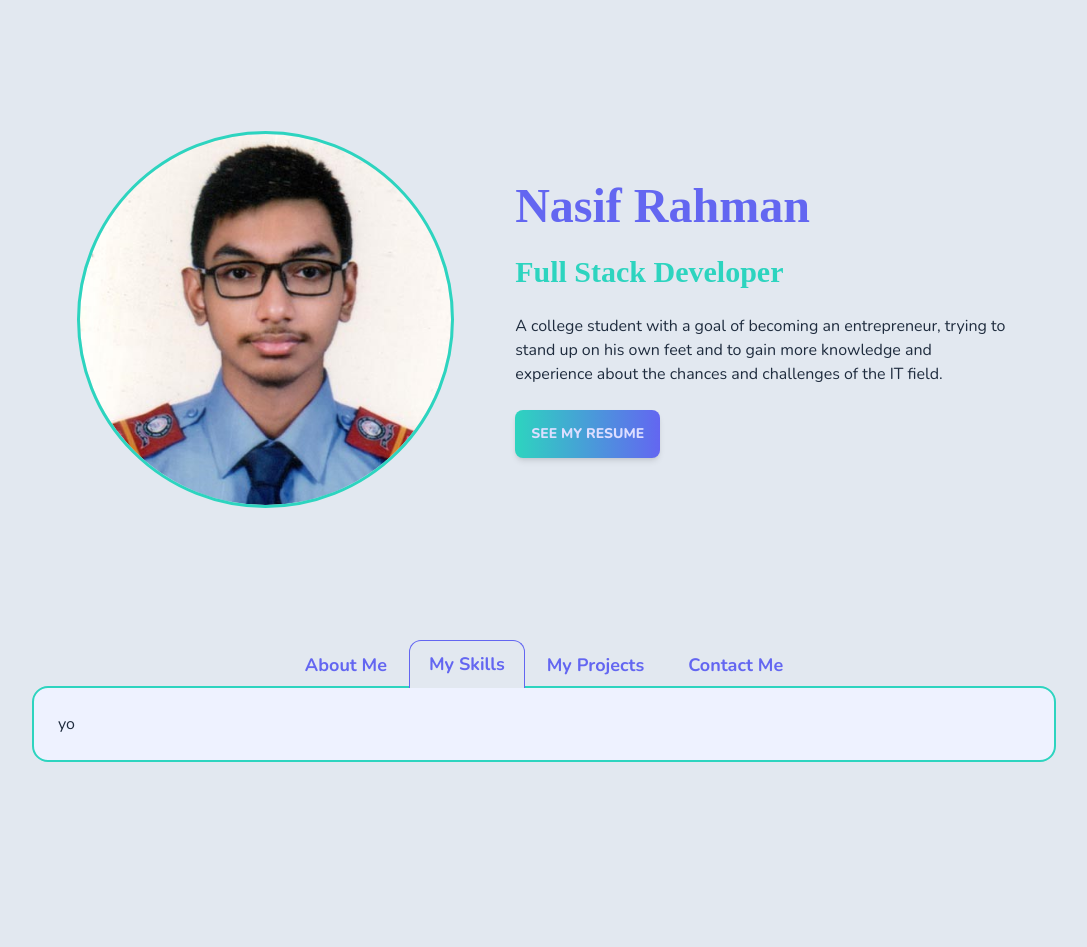
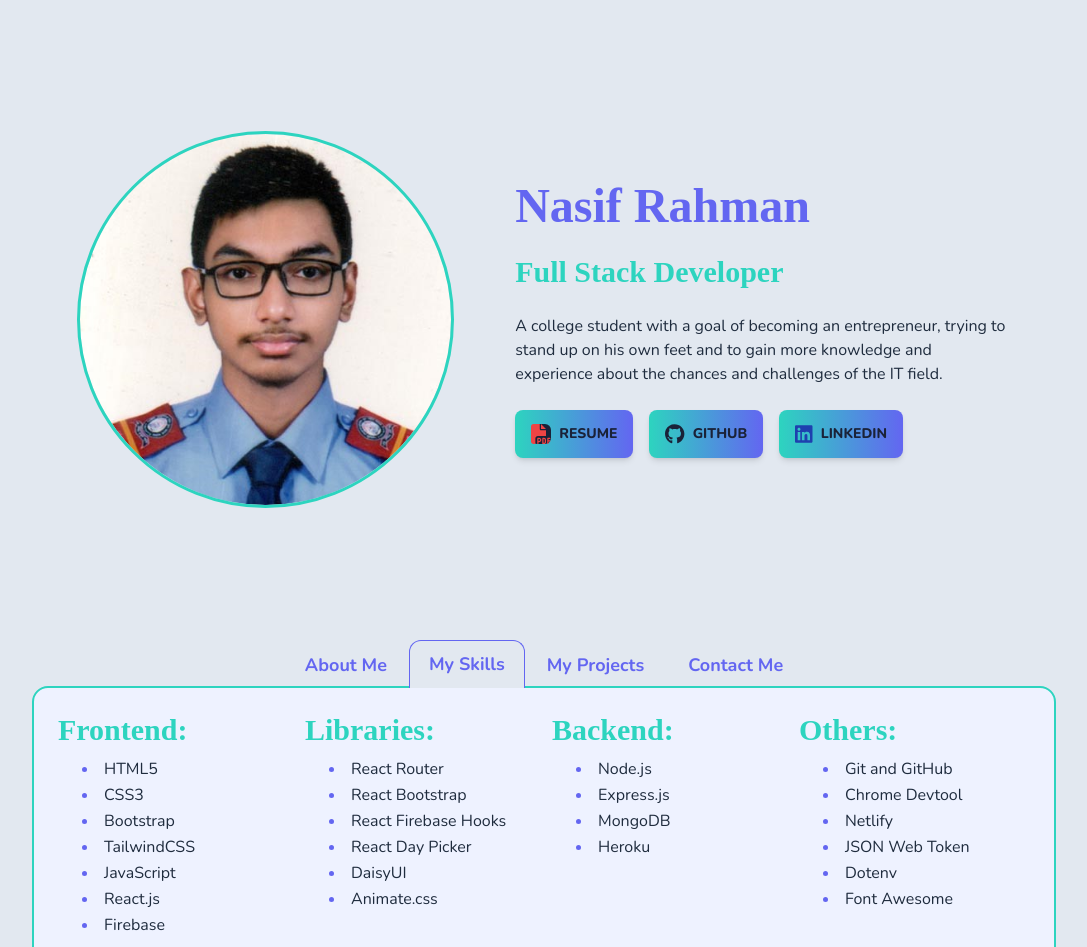
Before and after one commit to genuinestalwart/genuinestalwart.github.io, a React (Create React App) app: page /skills in a window 1280 px wide. Shown: the top 947 px of the page, without its empty margins (96-1183 px from the left). Before the commit the page ends 842 px from the top, so only its background shows below. Built offline with nearby package versions, Linux system fonts and the light colour scheme; a web font is replaced by a local one.

Commit message:
my skills section done

```diff
--- a/package.json
+++ b/package.json
@@ -3,6 +3,11 @@
 	"version": "0.1.0",
 	"private": true,
 	"dependencies": {
+		"@fortawesome/fontawesome-svg-core": "^6.1.1",
+		"@fortawesome/free-brands-svg-icons": "^6.1.1",
+		"@fortawesome/free-regular-svg-icons": "^6.1.1",
+		"@fortawesome/free-solid-svg-icons": "^6.1.1",
+		"@fortawesome/react-fontawesome": "^0.1.18",
 		"@testing-library/jest-dom": "^5.16.4",
 		"@testing-library/react": "^13.3.0",
 		"@testing-library/user-event": "^13.5.0",
--- a/src/App.css
+++ b/src/App.css
@@ -27,6 +27,9 @@ em {
 	@apply px-5;
 	@apply pb-0;
 }
+::marker {
+	@apply text-primary;
+}
 .steps-vertical .step {
 	@apply min-h-12;
 }
--- a/src/components/Home/AboutMe.js
+++ b/src/components/Home/AboutMe.js
@@ -55,7 +55,7 @@ const AboutMe = () => {
 				. I know, it won&apos;t be so easy. But I can at least try it
 				out. And before that, I want to be:
 			</p>
-			<ul className='ml-8 steps steps-vertical'>
+			<ul className='ml-6 steps steps-vertical'>
 				<li className='after:font-bold step step-secondary'>
 					a content creator, then
 				</li>
--- a/src/components/Home/MySkills.js
+++ b/src/components/Home/MySkills.js
@@ -2,9 +2,56 @@ import React from "react";
 
 const MySkills = () => {
 	return (
-		<div>
-			<div>yo</div>
-		</div>
+		<section className='gap-4 grid grid-cols-4 leading-relaxed'>
+			<div className='space-y-2'>
+				<h3 className='font-bold text-3xl text-secondary'>Frontend:</h3>
+				<ul className='list-disc list-inside ml-6'>
+					<li>HTML5</li>
+					<li>CSS3</li>
+					<li>Bootstrap</li>
+					<li>TailwindCSS</li>
+					<li>JavaScript</li>
+					<li>React.js</li>
+					<li>Firebase</li>
+				</ul>
+			</div>
+
+			<div className='space-y-2'>
+				<h3 className='font-bold text-3xl text-secondary'>
+					Libraries:
+				</h3>
+				<ul className='list-disc list-inside ml-6'>
+					<li>React Router</li>
+					<li>React Bootstrap</li>
+					<li>React Firebase Hooks</li>
+					<li>React Day Picker</li>
+					<li>DaisyUI</li>
+					<li>Animate.css</li>
+				</ul>
+			</div>
+
+			<div className='space-y-2'>
+				<h3 className='font-bold text-3xl text-secondary'>Backend:</h3>
+				<ul className='list-disc list-inside ml-6'>
+					<li>Node.js</li>
+					<li>Express.js</li>
+					<li>MongoDB</li>
+					<li>Heroku</li>
+				</ul>
+			</div>
+
+			<div className='space-y-2'>
+				<h3 className='font-bold text-3xl text-secondary'>Others:</h3>
+				<ul className='list-disc list-inside ml-6'>
+					<li>Git and GitHub</li>
+					<li>Chrome Devtool</li>
+					<li>Netlify</li>
+					<li>JSON Web Token</li>
+					<li>Dotenv</li>
+					<li>Font Awesome</li>
+				</ul>
+			</div>
+		</section>
 	);
 };
 
--- a/src/components/Home/Profile.js
+++ b/src/components/Home/Profile.js
@@ -1,6 +1,9 @@
 import React from "react";
 import "hover.css";
 import picture from "../../assets/images/my-picture.jpg";
+import { FontAwesomeIcon } from "@fortawesome/react-fontawesome";
+import { faFilePdf } from "@fortawesome/free-solid-svg-icons";
+import { faGithub, faLinkedin } from "@fortawesome/free-brands-svg-icons";
 
 const Profile = () => {
 	return (
@@ -25,13 +28,38 @@ const Profile = () => {
 							to gain more knowledge and experience about the
 							chances and challenges of the IT field.
 						</p>
-						<a
-							className='bg-gradient-to-r border-0 btn btn-primary font-extrabold from-secondary hover:from-secondary-focus shadow-md to-primary hover:to-primary-focus'
-							href='https://drive.google.com/file/d/16IdpoIOfWhEZ6-Oc_kkPP8d_67j6muxN/view?usp=sharing'
-							rel='noreferrer'
-							target='_blank'>
-							See My Resume
-						</a>
+						<div className='space-x-4'>
+							<a
+								className='bg-gradient-to-r border-0 btn btn-primary font-extrabold from-secondary hover:from-secondary-focus shadow-md text-[#1A2238] to-primary hover:to-primary-focus'
+								href='https://tinyurl.com/nasifrahman-resume'
+								rel='noreferrer'
+								target='_blank'>
+								<FontAwesomeIcon
+									className='bg-[#1A2238] mr-2 rounded-md text-xl text-red-500'
+									icon={faFilePdf}></FontAwesomeIcon>{" "}
+								Resume
+							</a>
+							<a
+								className='bg-gradient-to-r border-0 btn btn-primary font-extrabold from-secondary hover:from-secondary-focus shadow-md text-[#1A2238] to-primary hover:to-primary-focus'
+								href='https://github.com/genuinestalwart'
+								rel='noreferrer'
+								target='_blank'>
+								<FontAwesomeIcon
+									className='mr-2 text-xl text-[#1A2238]'
+									icon={faGithub}></FontAwesomeIcon>{" "}
+								GitHub
+							</a>
+							<a
+								className='bg-gradient-to-r border-0 btn btn-primary font-extrabold from-secondary hover:from-secondary-focus shadow-md text-[#1A2238] to-primary hover:to-primary-focus'
+								href='https://www.linkedin.com/in/genuinestalwart/'
+								rel='noreferrer'
+								target='_blank'>
+								<FontAwesomeIcon
+									className='mr-2 text-xl text-blue-800'
+									icon={faLinkedin}></FontAwesomeIcon>{" "}
+								LinkedIn
+							</a>
+						</div>
 					</div>
 				</div>
 			</div>
```
Also changed, not shown: 1 other file (tests, documents, lock files or other folders).
